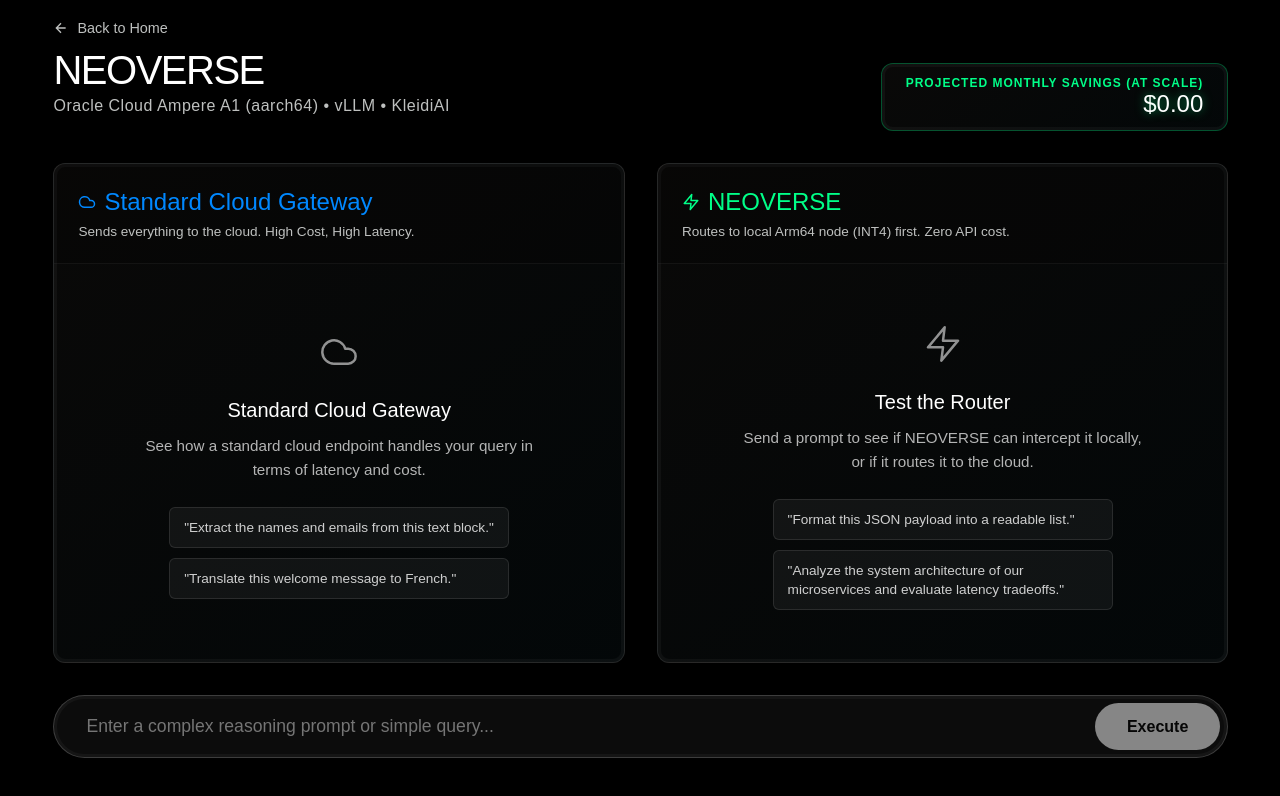
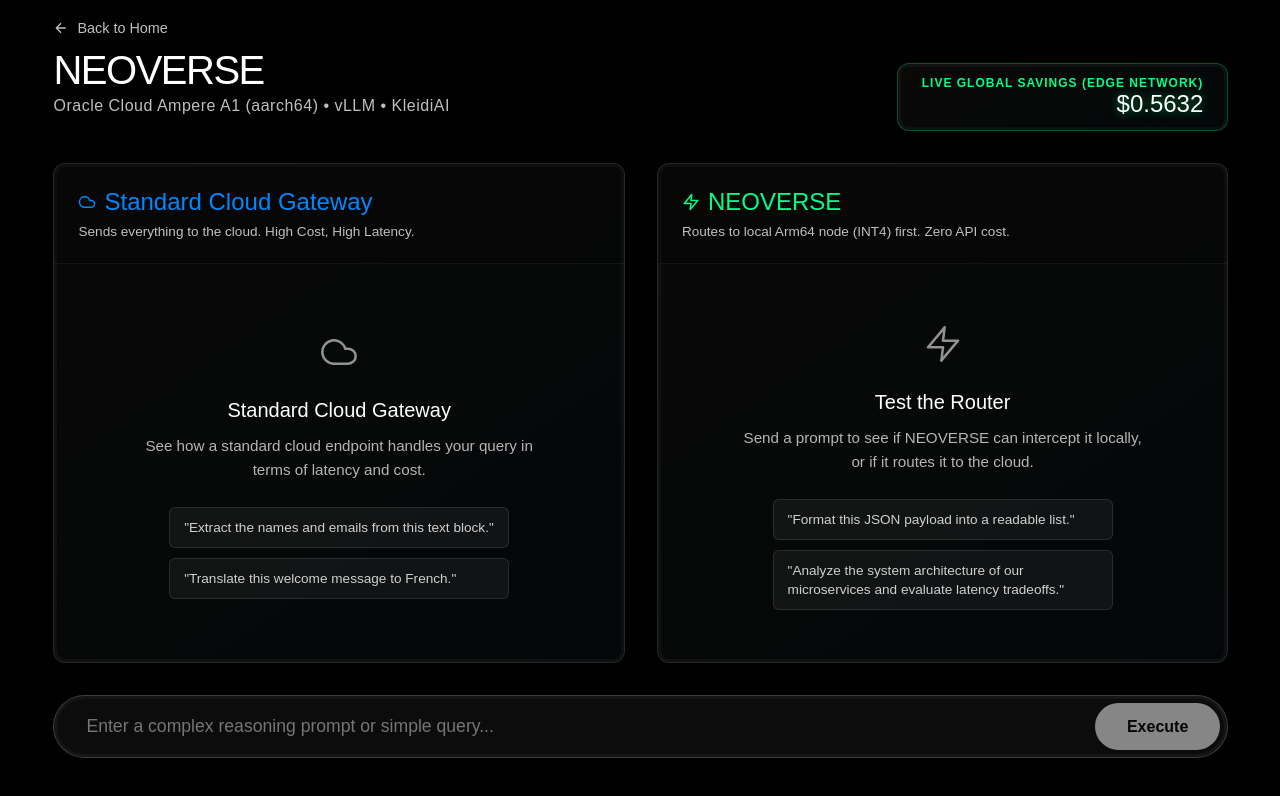
Before and after one commit to HillaryIkhais/NEOVERSE, a React app in the folder frontend/: page / in a window 1280 px wide. Both pictures are taken after a click on the button "Enter Dashboard". Shown: the top 796 px of the page. Built offline with nearby package versions, Linux system fonts and the light colour scheme; the HTML template or start-up script is replaced by a standard one.

Commit message:
feat: implement live global edge network simulation ticker for highly realistic demo visuals

```diff
--- a/frontend/src/Dashboard.jsx
+++ b/frontend/src/Dashboard.jsx
@@ -8,14 +8,23 @@
   const [isLoading, setIsLoading] = useState(false)
   const [bumpTicker, setBumpTicker] = useState(false)
 
-  // Trigger ticker bump animation when savings change
+  // Live global edge network simulation
+  useEffect(() => {
+    const interval = setInterval(() => {
+      // Simulate a global network intercepting requests: saves $0.02 - $0.08 every 800ms
+      setSavings(prev => prev + (Math.random() * 0.06 + 0.02))
+    }, 800)
+    return () => clearInterval(interval)
+  }, [])
+
+  // Trigger ticker bump animation when user manually triggers a local save
   useEffect(() => {
     if (savings > 0) {
       setBumpTicker(true)
       const timer = setTimeout(() => setBumpTicker(false), 300)
       return () => clearTimeout(timer)
     }
-  }, [savings])
+  }, [bumpTicker])
 
   const handleSubmit = async (e) => {
     e.preventDefault()
@@ -43,9 +52,10 @@
 
       const data = await response.json()
 
-      // Update Savings (Simulated at Enterprise Scale: 1 Million Requests/Day for 30 Days)
+      // Update Savings (Add the user's specific local save to the global ticker)
       if (data.triage.cost_saved) {
-        setSavings(prev => prev + (data.triage.cost_saved * 30000000))
+        setSavings(prev => prev + data.triage.cost_saved)
+        setBumpTicker(true) // trigger the flash animation manually
       }
 
       let triageMeta = ''
@@ -115,8 +125,8 @@
         </div>
 
         <div className={`savings-ticker ${bumpTicker ? 'bump' : ''}`}>
-          <span className="ticker-label">Projected Monthly Savings (at scale)</span>
-          <span className="ticker-value">${savings.toLocaleString('en-US', {minimumFractionDigits: 2, maximumFractionDigits: 2})}</span>
+          <span className="ticker-label">Live Global Savings (Edge Network)</span>
+          <span className="ticker-value">${savings.toLocaleString('en-US', {minimumFractionDigits: 4, maximumFractionDigits: 4})}</span>
         </div>
       </div>
 
```
